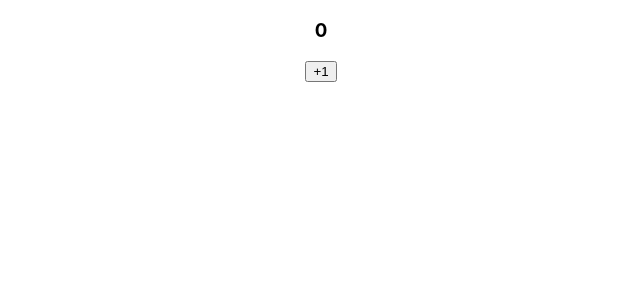
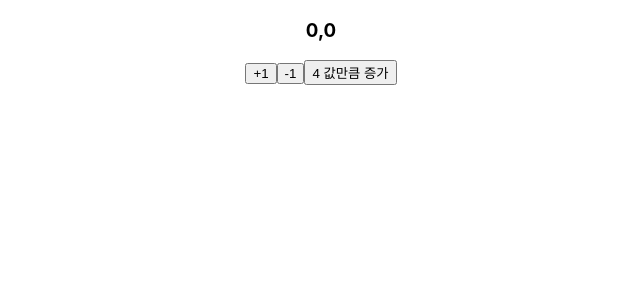
Before and after one commit to hj-Seong/2023-react-redux, a React (Create React App) app in the folder react-toolkit/: page / in a window 1280 px wide. Shown: the top 300 px of the page, without its empty margins (319-959 px from the left). Built offline with nearby package versions, Linux system fonts and the light colour scheme.

Commit message:
0515 리덕스 툴킷 연습

```diff
--- a/react-toolkit/src/components/CounterBox.jsx
+++ b/react-toolkit/src/components/CounterBox.jsx
@@ -1,15 +1,32 @@
-import React from 'react'
+import React, { useState } from 'react'
 import {useDispatch, useSelector} from 'react-redux'
-import { increment } from '../slices/counterSlice';
+import { decrement, increment, incrementByAmount } from '../slices/counterSlice';
 
 export default function CounterBox() {
   const counter = useSelector((state)=>(state.counter.value))
+  const counter2 = useSelector((state)=>(state.counterReducer.value))
+
+  // 임의로 증가할값을 useState
+  const [num, setNum] = useState(4);
+
   const dispatch = useDispatch();
   return (
     <div>
-        <h3>{counter}</h3>
+        <h3>{counter},{counter2}</h3>
         <button onClick={()=>{dispatch(increment())}}>
             +1
+        </button>
+        <button onClick={()=>{dispatch(decrement())}}>
+            -1
+        </button>
+        {/** num값을 바꾸기 위한 input태그 작성
+         *   *input태그로 받아온 값은 문자열!
+        */}
+        <button onClick={()=>{
+            //매개변수로 전달되는 값은 payload로 사용할수 있다
+            dispatch( incrementByAmount(num) )
+        }}>
+            {num} 값만큼 증가
         </button>
     </div>
   )
--- a/react-toolkit/src/slices/counterSlice.js
+++ b/react-toolkit/src/slices/counterSlice.js
@@ -14,11 +14,19 @@ export const counterSlice = createSlice({
             state.value += 1;
         },
         // 감소하는 함수(메서드)작성
-        decrement : ()=>{}
+        decrement : (state)=>{
+            state.value -= 1;
+        },
+        // 값을 입력받아와서 증가하는 함수
+        // action은 리덕스에서 값을 전달한 액션객체의 내용
+        // action의 payload는 리덕스툴킷에서 고정해서 사용
+        incrementByAmount : (state, action)=>{
+            state.value += action.payload
+        }
     }
 })
 
 // 액션생성함수를 slice를 통해서 내보냄
-export const { increment } = counterSlice.actions
+export const { increment, decrement, incrementByAmount } = counterSlice.actions
 // 리듀서함수를 slice 통해서 내보냄
 export default counterSlice.reducer
--- a/react-toolkit/src/store.js
+++ b/react-toolkit/src/store.js
@@ -14,6 +14,10 @@ import counterSlice from './slices/counterSlice';
 //combineReducer를 이용하여 묶어서 store로 내보내는 부분
 export default configureStore({
     reducer : {
+        // useSelector에서 state의 어디로 접근할지에 대한 이름
+        // state.counter로 접근
         counter : counterSlice,
+        // state.counterReducer로 접근 (값은 위의내용과 동일)
+        counterReducer
     },
 })
```
